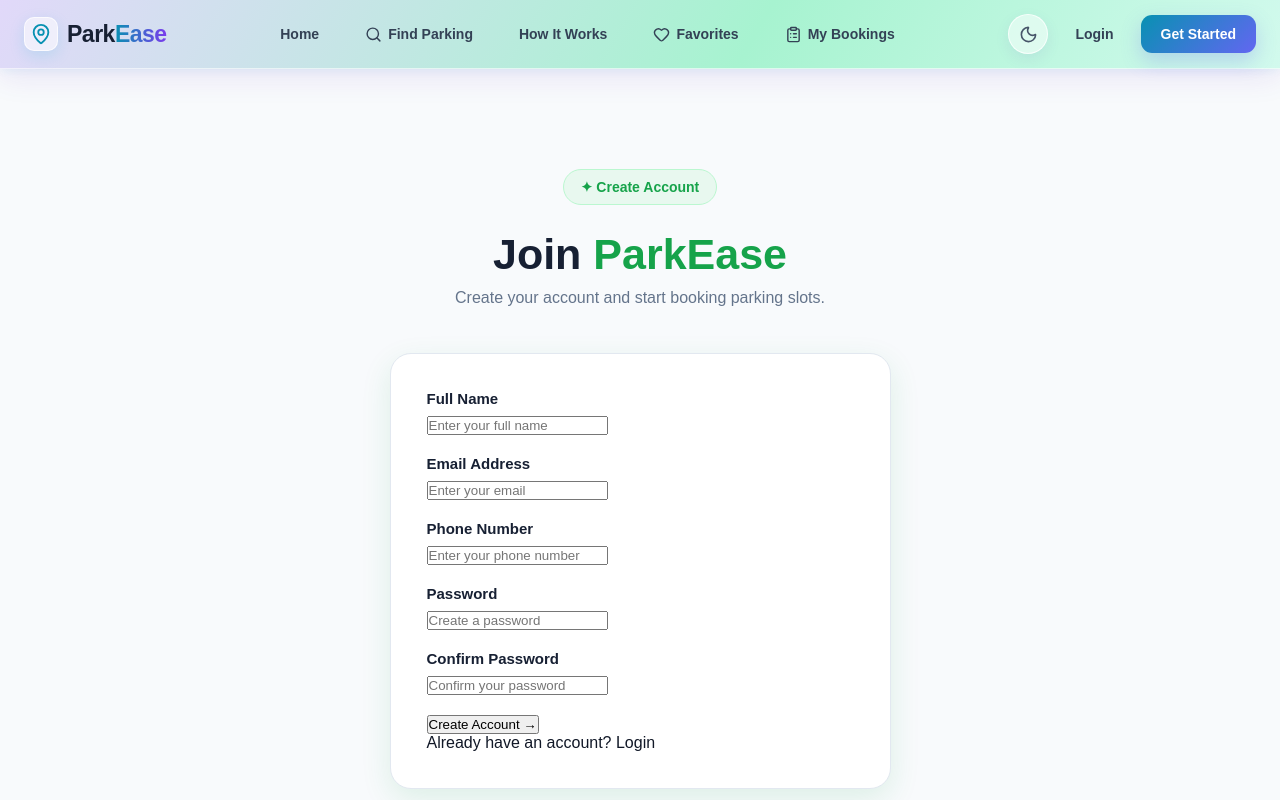
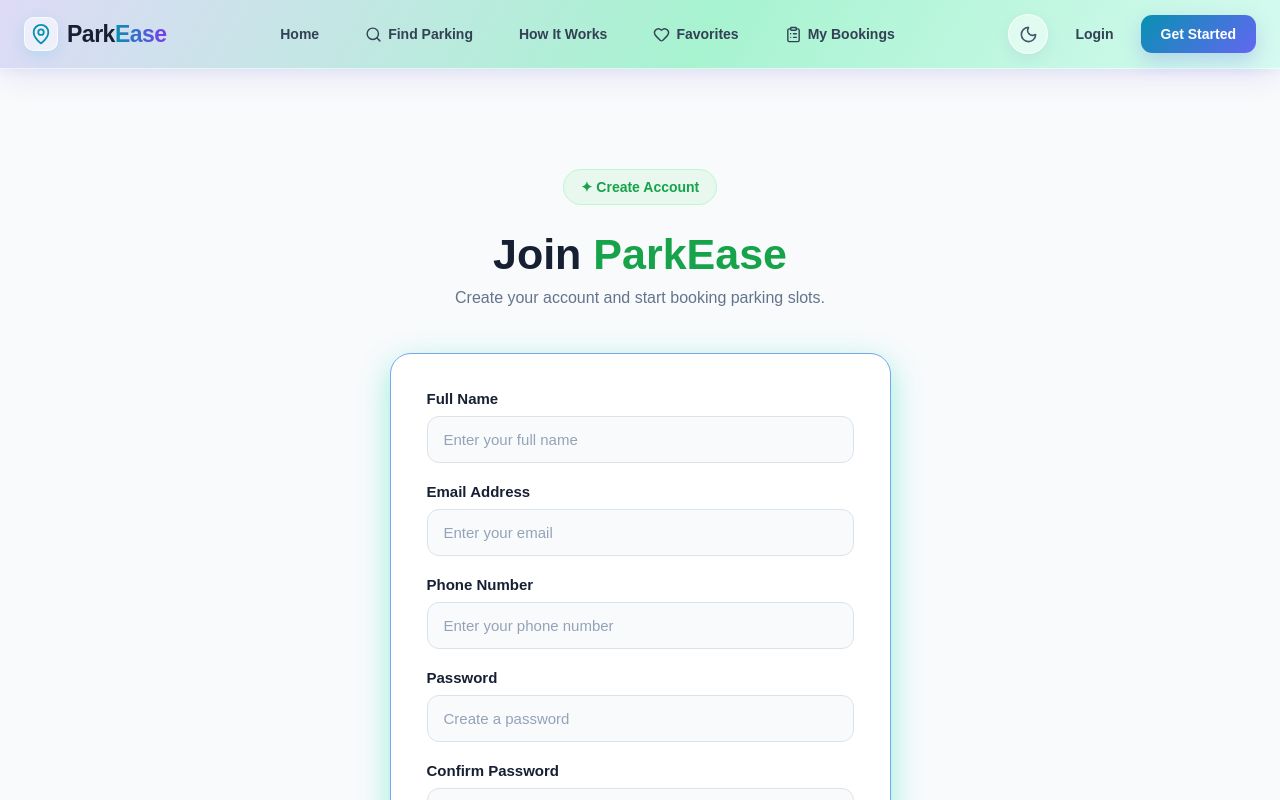
Before and after one commit to dibeyendu-dev/smart-parking-system, a React (Vite) app: page /register in a window 1280 px wide. Shown: the top 800 px of the page. Built offline with nearby package versions, Linux system fonts and the light colour scheme.

Commit message:
Register css part 3 added

```diff
--- a/src/css/Register.css
+++ b/src/css/Register.css
@@ -45,9 +45,9 @@
     margin: 0 auto;
     padding: 36px;
     background: #ffffff;
-    border: 1px solid #e2e8f0;
+    border: 1px solid #73a9ef;
     border-radius: 21px;
-    box-shadow: 0 10px 30px rgba(22, 163, 74, 0.12);
+    box-shadow: 0 10px 30px rgba(31, 226, 181, 0.445);
 }
 
 /* Register Form */
@@ -66,3 +66,26 @@
     font-size: 15px;
     font-weight: 600;
 }
+
+.register-field input {
+    width: 100%;
+    padding: 14px 16px;
+    box-sizing: border-box;
+    border: 1px solid #dbe3ea;
+    border-radius: 12px;
+    background: #f8fafc;
+    color: #172033;
+    font-size: 15px;
+    outline: none;
+    transition: 0.3s ease;
+}
+
+.register-field input::placeholder {
+    color: #94a3b8;
+}
+
+.register-field input:focus {
+    background: #ffffff;
+    border-color: #16a34a;
+     box-shadow: 5px 10px 15px rgba(117, 228, 230, 0.445);
+}
```
